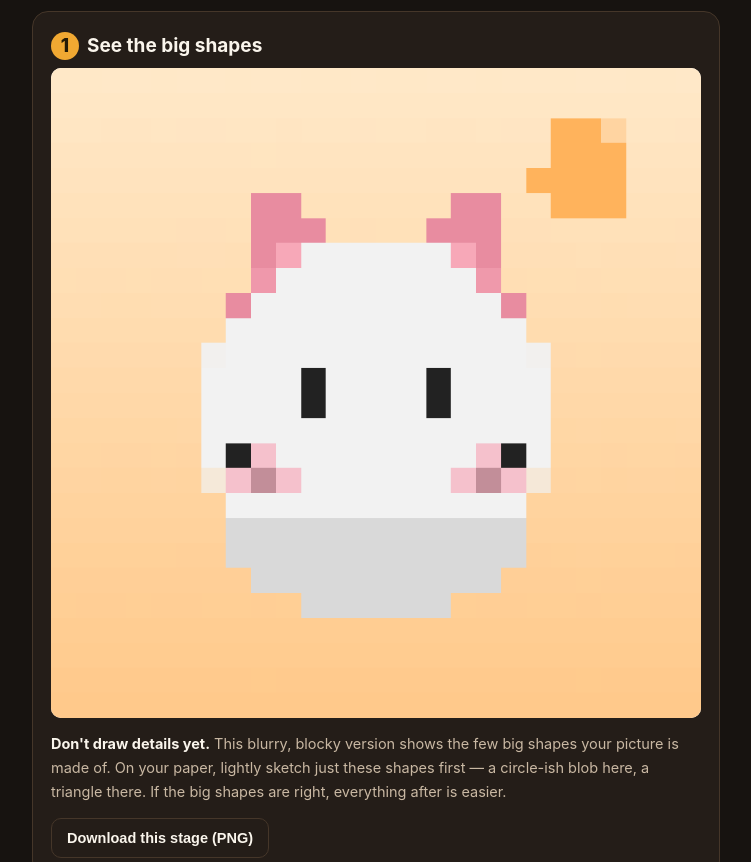
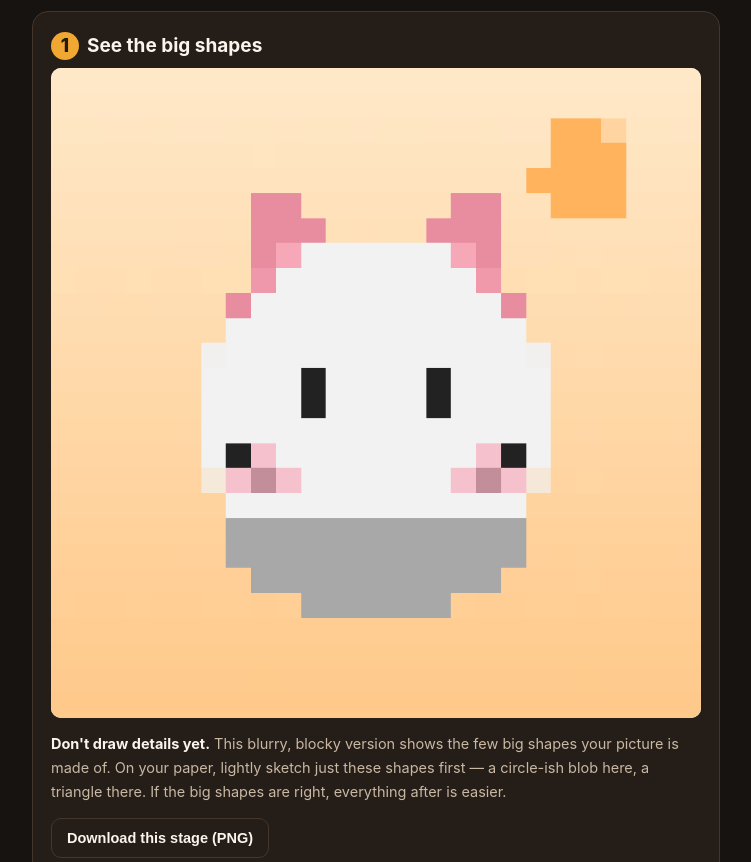
Before and after one commit to iambangees/pic-to-draw, a plain HTML site: page site/index.html in a window 1280 px wide. Shown: the part 923-1785 px from the top of the page, without its empty margins (264-1015 px from the left). Drawn offline with Linux system fonts and the light colour scheme.

Commit message:
Sample cat: deepen chin shade so the demo shows a shadow shape in the values stage and tutorial sheet

```diff
--- a/site/index.html
+++ b/site/index.html
@@ -134,7 +134,7 @@ function makeSample() {
   g.fillStyle = "#f7a8b8"; g.beginPath(); g.moveTo(252, 300); g.lineTo(278, 195); g.lineTo(348, 262); g.closePath(); g.fill();
   g.beginPath(); g.moveTo(548, 300); g.lineTo(522, 195); g.lineTo(452, 262); g.closePath(); g.fill();
   g.fillStyle = "#f2f2f2"; g.beginPath(); g.arc(400, 430, 215, 0, 7); g.fill(); // head
-  g.fillStyle = "#d9d9d9"; g.beginPath(); g.arc(400, 470, 215, 0.15 * Math.PI, 0.85 * Math.PI); g.fill(); // chin shade
+  g.fillStyle = "#a8a8a8"; g.beginPath(); g.arc(400, 470, 215, 0.15 * Math.PI, 0.85 * Math.PI); g.fill(); // chin shade (dark enough to survive value posterising, so the demo shows a shadow shape)
   g.fillStyle = "#222"; g.beginPath(); g.arc(322, 405, 26, 0, 7); g.fill(); // eyes
   g.beginPath(); g.arc(478, 405, 26, 0, 7); g.fill();
   g.fillStyle = "#fff"; g.beginPath(); g.arc(330, 397, 9, 0, 7); g.fill(); g.beginPath(); g.arc(486, 397, 9, 0, 7); g.fill();
```
